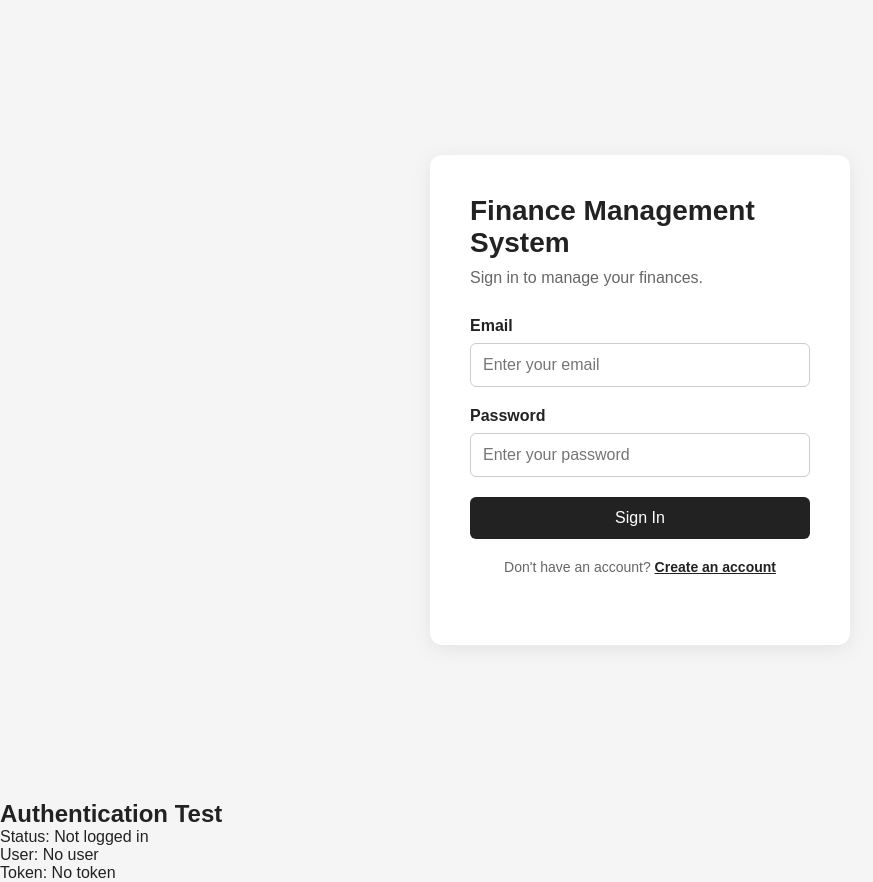
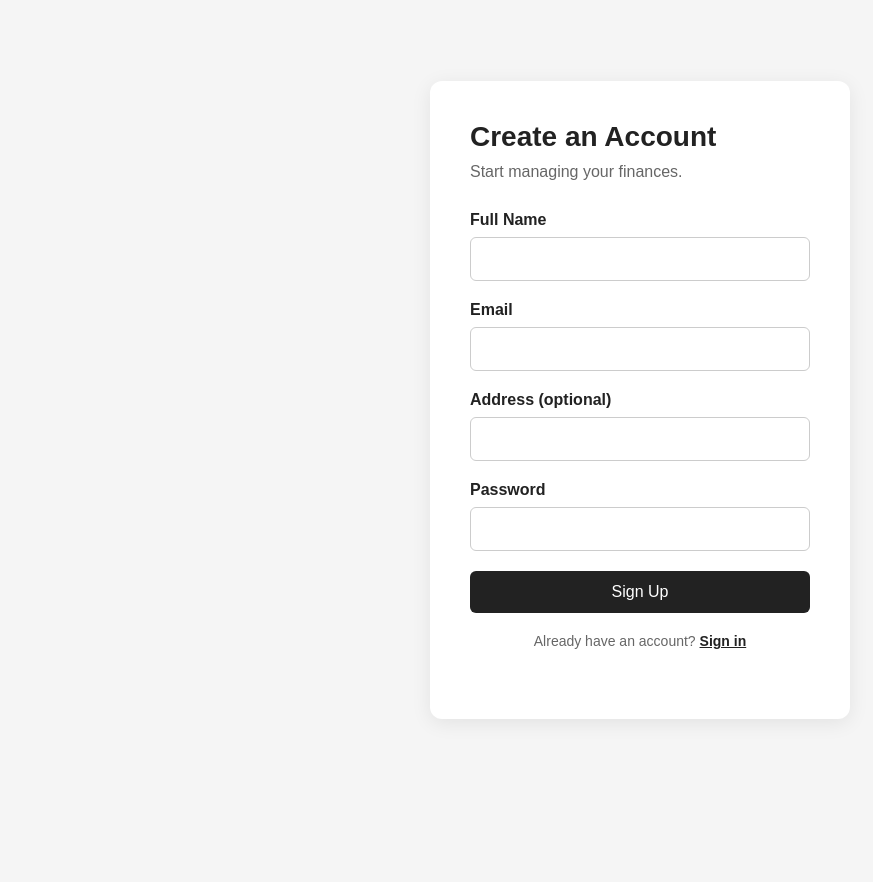
Before and after one commit to thariqsingh01/Finance-Management-System, a React (Vite) app in the folder frontend/: page / in a window 1280 px wide. Both pictures are taken after a click on the link "Create an account". Shown: the whole page, without its empty margins (0-873 px from the left). After the commit the page ends 800 px from the top, so only its background shows below. Built offline with nearby package versions, Linux system fonts and the light colour scheme.

Commit message:
Signup page added

```diff
--- a/frontend/src/App.tsx
+++ b/frontend/src/App.tsx
@@ -1,11 +1,21 @@
+import { useState } from 'react';
 import Login from './pages/Login';
-import AuthTest from './AuthTest';
+import Signup from './pages/Signup';
 
 function App() {
+  const [showSignup, setShowSignup] = useState(false);
+
   return (
     <>
-      <Login />
-      <AuthTest />
+      {showSignup ? (
+        <Signup
+          onSwitchToLogin={() => setShowSignup(false)}
+        />
+      ) : (
+        <Login
+          onSwitchToSignup={() => setShowSignup(true)}
+        />
+      )}
     </>
   );
 }
--- a/frontend/src/pages/Login.tsx
+++ b/frontend/src/pages/Login.tsx
@@ -1,10 +1,14 @@
-import { useState } from 'react';
-import { useAuth } from '../context/useAuth';
+import { useState } from "react";
+import { useAuth } from "../context/useAuth";
 
-function Login() {
-  const [email, setEmail] = useState('');
-  const [password, setPassword] = useState('');
-  const [error, setError] = useState('');
+type LoginProps = {
+  onSwitchToSignup: () => void;
+};
+
+function Login({ onSwitchToSignup }: LoginProps) {
+  const [email, setEmail] = useState("");
+  const [password, setPassword] = useState("");
+  const [error, setError] = useState("");
   const [loading, setLoading] = useState(false);
   const { login } = useAuth();
 
@@ -20,15 +24,15 @@ function Login() {
           onSubmit={async (event) => {
             event.preventDefault();
 
-            setError('');
+            setError("");
 
             if (!email) {
-              setError('Email is required.');
+              setError("Email is required.");
               return;
             }
 
             if (!password) {
-              setError('Password is required.');
+              setError("Password is required.");
               return;
             }
 
@@ -36,17 +40,17 @@ function Login() {
 
             try {
               const response = await fetch(
-                'http://localhost:5000/api/auth/login',
+                "http://localhost:5000/api/auth/login",
                 {
-                  method: 'POST',
+                  method: "POST",
                   headers: {
-                    'Content-Type': 'application/json',
+                    "Content-Type": "application/json",
                   },
                   body: JSON.stringify({
                     email,
                     password,
                   }),
-                }
+                },
               );
 
               const data = await response.json();
@@ -57,11 +61,10 @@ function Login() {
               }
 
               login(data.user, data.token);
-              console.log('Login successful:', data);
-
+              console.log("Login successful:", data);
             } catch (error) {
-              console.error('Login request failed:', error);
-              setError('Unable to connect to the server.');
+              console.error("Login request failed:", error);
+              setError("Unable to connect to the server.");
             } finally {
               setLoading(false);
             }
@@ -92,12 +95,21 @@ function Login() {
           </div>
 
           <button type="submit" disabled={loading}>
-            {loading ? 'Signing In...' : 'Sign In'}
+            {loading ? "Signing In..." : "Sign In"}
           </button>
         </form>
 
         <p className="register-link">
-          Don't have an account? <a href="#">Create an account</a>
+          Don't have an account?{" "}
+          <a
+            href="#"
+            onClick={(event) => {
+              event.preventDefault();
+              onSwitchToSignup();
+            }}
+          >
+            Create an account
+          </a>
         </p>
       </section>
     </main>
--- /dev/null
+++ b/frontend/src/pages/Signup.tsx
@@ -0,0 +1,148 @@
+import { useState } from "react";
+
+type SignupProps = {
+  onSwitchToLogin: () => void;
+};
+
+function Signup({ onSwitchToLogin }: SignupProps) {
+  const [name, setName] = useState("");
+  const [email, setEmail] = useState("");
+  const [address, setAddress] = useState("");
+  const [password, setPassword] = useState("");
+  const [error, setError] = useState("");
+  const [success, setSuccess] = useState("");
+  const [loading, setLoading] = useState(false);
+
+  return (
+    <main className="login-page">
+      <section className="login-card">
+        <h1>Create an Account</h1>
+        <p>Start managing your finances.</p>
+
+        {error && <p className="error-message">{error}</p>}
+
+        {success && <p>{success}</p>}
+
+        <form
+          onSubmit={async (event) => {
+            event.preventDefault();
+
+            setError("");
+            setSuccess("");
+
+            if (!name.trim() || !email.trim() || !password) {
+              setError("Please complete all required fields.");
+              return;
+            }
+
+            setLoading(true);
+
+            try {
+              const response = await fetch(
+                "http://localhost:5000/api/auth/register",
+                {
+                  method: "POST",
+                  headers: {
+                    "Content-Type": "application/json",
+                  },
+                  body: JSON.stringify({
+                    name: name.trim(),
+                    email: email.trim(),
+                    address: address.trim() || null,
+                    password,
+                  }),
+                },
+              );
+
+              const data = await response.json();
+
+              if (!response.ok) {
+                setError(data.message || "Registration failed.");
+                return;
+              }
+
+              setSuccess("Account created successfully! You can now sign in.");
+
+              setName("");
+              setEmail("");
+              setAddress("");
+              setPassword("");
+            } catch (error) {
+              console.error("Registration request failed:", error);
+
+              setError("Unable to connect to the server.");
+            } finally {
+              setLoading(false);
+            }
+          }}
+        >
+          <div className="form-group">
+            <label htmlFor="name">Full Name</label>
+
+            <input
+              id="name"
+              type="text"
+              value={name}
+              onChange={(event) => setName(event.target.value)}
+              required
+            />
+          </div>
+
+          <div className="form-group">
+            <label htmlFor="email">Email</label>
+
+            <input
+              id="email"
+              type="email"
+              value={email}
+              onChange={(event) => setEmail(event.target.value)}
+              required
+            />
+          </div>
+
+          <div className="form-group">
+            <label htmlFor="address">Address (optional)</label>
+
+            <input
+              id="address"
+              type="text"
+              value={address}
+              onChange={(event) => setAddress(event.target.value)}
+            />
+          </div>
+
+          <div className="form-group">
+            <label htmlFor="password">Password</label>
+
+            <input
+              id="password"
+              type="password"
+              value={password}
+              onChange={(event) => setPassword(event.target.value)}
+              required
+            />
+          </div>
+
+          <button type="submit" disabled={loading}>
+            {loading ? "Creating Account..." : "Sign Up"}
+          </button>
+        </form>
+
+        <p className="register-link">
+          Already have an account?{" "}
+          <a
+            href="#"
+            onClick={(event) => {
+              event.preventDefault();
+              onSwitchToLogin();
+            }}
+          >
+            Sign in
+          </a>
+        </p>
+      </section>
+    </main>
+  );
+}
+
+export default Signup;
```
